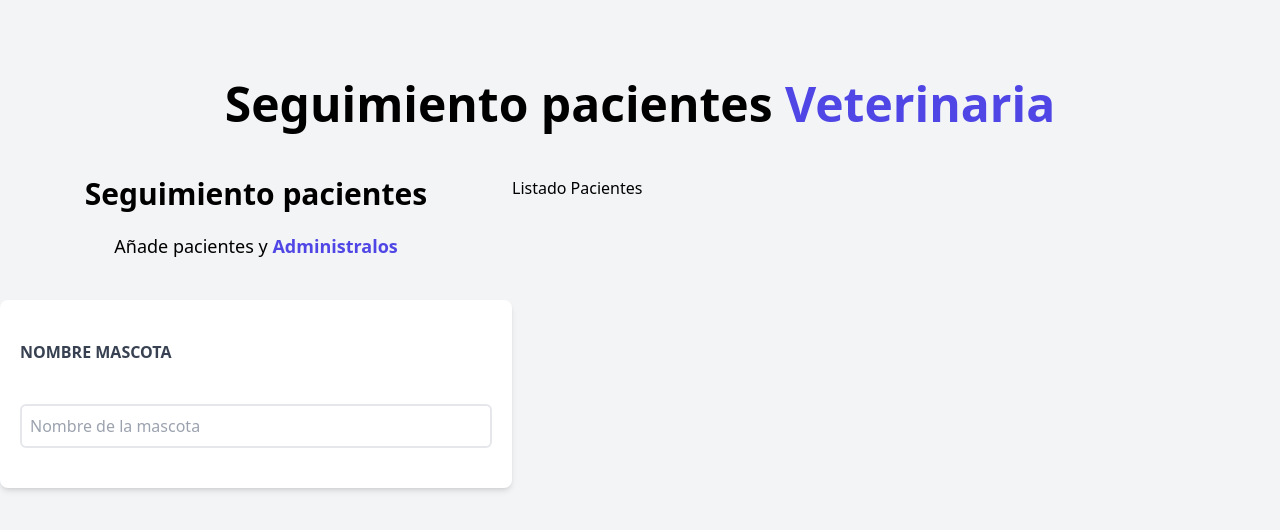
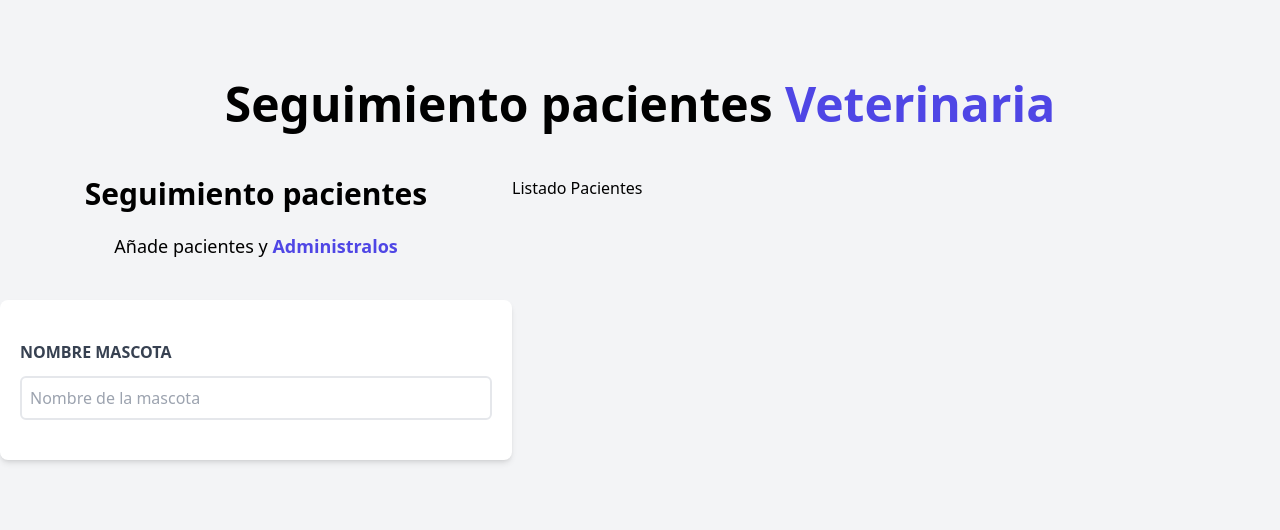
Before and after one commit to santiagoaguirreg/React-Pacientes, a React (Vite) app: page / in a window 1280 px wide. Shown: the top 530 px of the page. Built offline with nearby package versions, Linux system fonts and the light colour scheme.

Commit message:
modificado nuevamente el margen

```diff
--- a/src/componentes/Formulario.jsx
+++ b/src/componentes/Formulario.jsx
@@ -22,7 +22,7 @@ const Formulario = () => {
               type="text"
               id='mascota'
               placeholder='Nombre de la mascota'
-              className='border-2 w-full p-2 mt-10 placeholder-gray-400 rounded-md'
+              className='border-2 w-full p-2 mt-3 placeholder-gray-400 rounded-md'
             />
 
 
```
